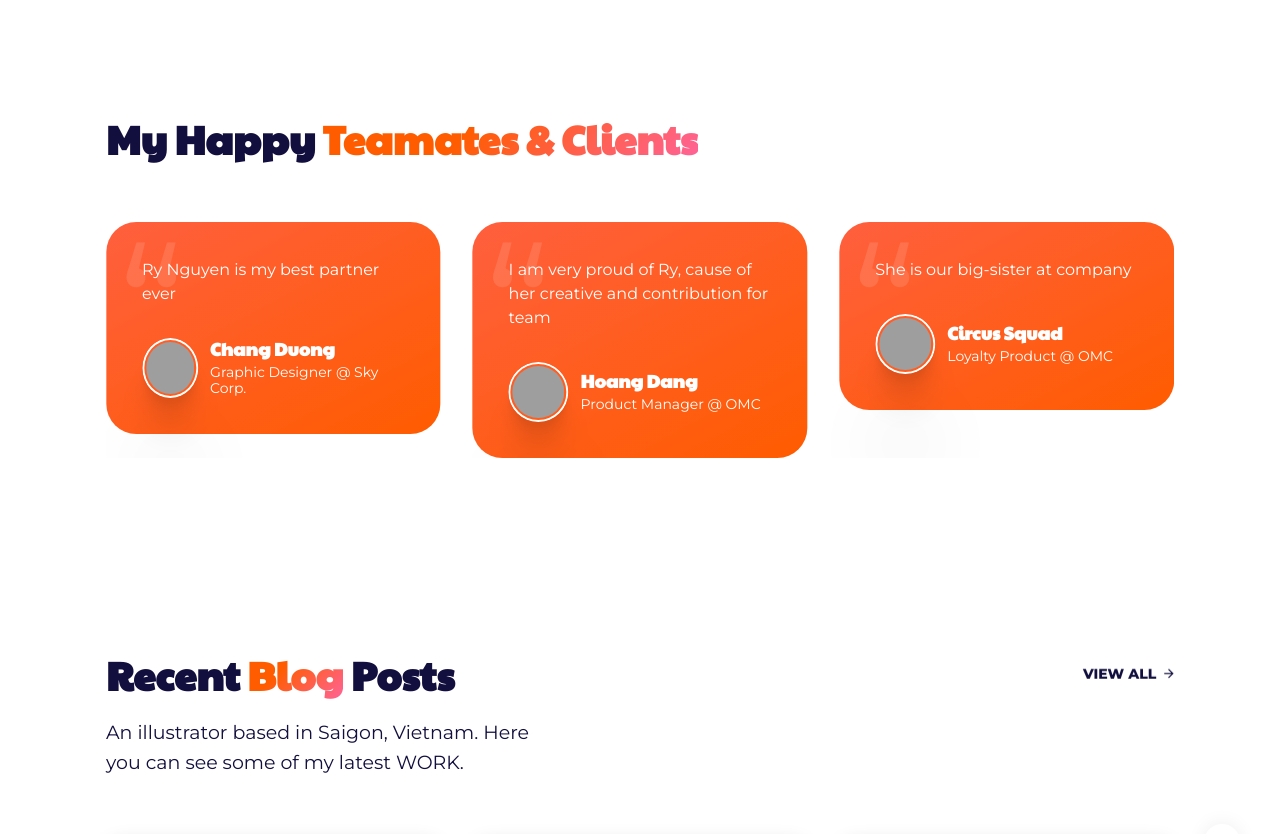
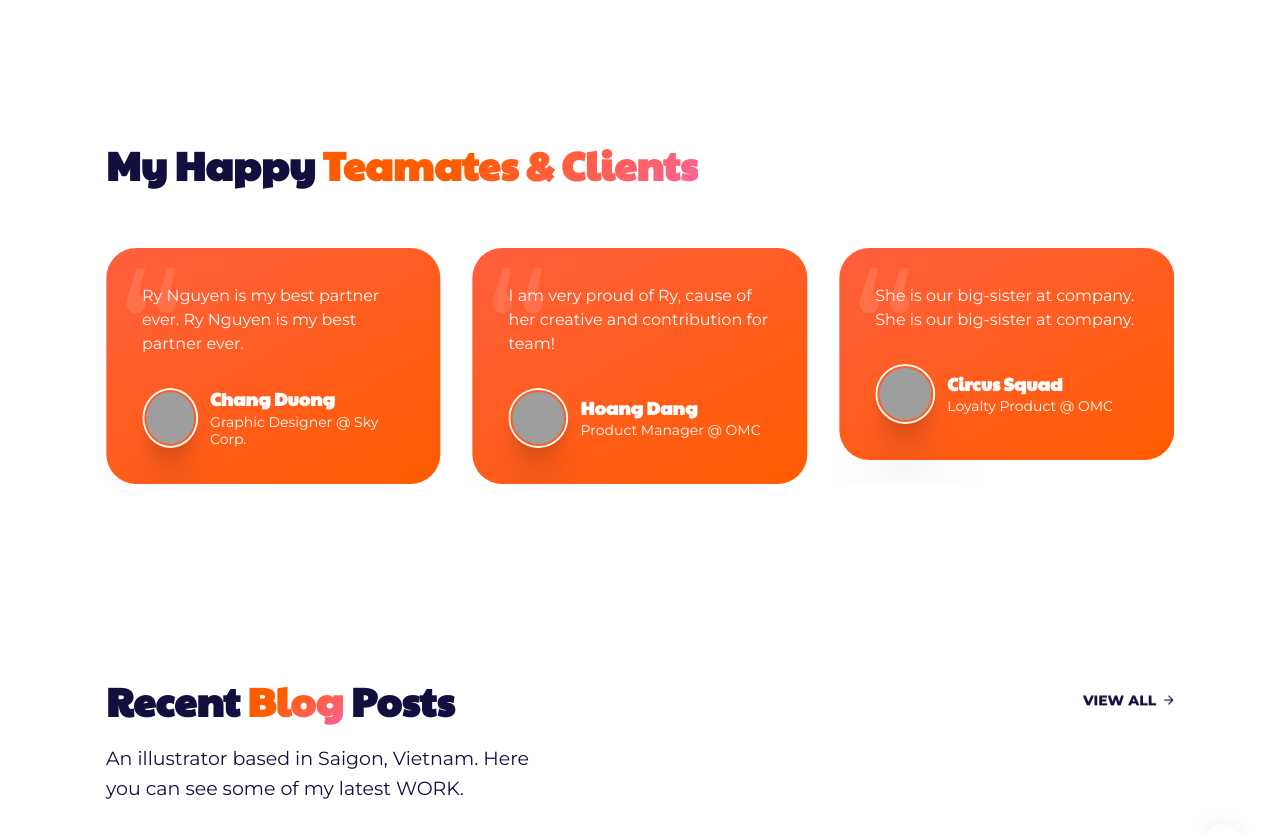
Before and after one commit to lightix98/lightix98.github.io, a Jekyll site: the page built from index.html, in a window 1280 px wide and 900 px high, scrolled down 1950 px, cut to the strip 0-834 px from the top of the window. Built offline with Jekyll 4.4.1, drawn with Linux system fonts in a browser that asks for light colours; some of the changed text lies outside the part shown; grey boxes are pictures that could not be loaded.

Commit message:
Update settings.yml

```diff
--- a/_data/settings.yml
+++ b/_data/settings.yml
@@ -4,7 +4,7 @@
 title: Savana - Rychan Design Concept.
 tab__title: Savana - Rychan Design Concept.
 meta__title: Savana - Rychan Design Concept.
-logo: 'https://scontent.fsgn8-1.fna.fbcdn.net/v/t39.30808-6/293204174_5197299440319808_2660636590811141515_n.jpg?stp=cp0_dst-jpg&_nc_cat=110&ccb=1-7&_nc_sid=0debeb&_nc_ohc=mO23funY07IAX-FnL1g&_nc_ht=scontent.fsgn8-1.fna&oh=00_AT-w9xY3zw1_xMNvaY25yarAxtkQ4rGqBM9Y9kWkgBqxSQ&oe=62CFB6D1'
+logo: # You can add own logo. For example '/images/logo.png'
 description: Savana - Rychan Design Concept.
 
 menu__settings:
@@ -69,17 +69,17 @@ testimonial-items:
   - name: "Chang Duong"
     image: "https://scontent.fsgn8-1.fna.fbcdn.net/v/t1.6435-9/187309752_1972650189542066_7744560535975120270_n.jpg?_nc_cat=103&ccb=1-7&_nc_sid=174925&_nc_ohc=68h2CCQGESkAX8sK4sF&_nc_ht=scontent.fsgn8-1.fna&oh=00_AT-Qwe6qMRbgF_BsEFF3MQozvn_Yf39Y5tSr-r68Pv193Q&oe=62F189B4"
     designation : "Graphic Designer @ Sky Corp."
-    content : "Ry Nguyen is my best partner ever"
+    content : "Ry Nguyen is my best partner ever. Ry Nguyen is my best partner ever."
 
   - name: "Hoang Dang"
     image: "https://scontent.fsgn8-2.fna.fbcdn.net/v/t39.30808-6/289594478_5143219802394439_1351675498149044689_n.jpg?_nc_cat=105&ccb=1-7&_nc_sid=09cbfe&_nc_ohc=zcFiO33JwMIAX9SSEac&_nc_ht=scontent.fsgn8-2.fna&oh=00_AT9HywvgabfP8qI047wzw-3S2iYPIxyj5fiQTLCOlZZMeA&oe=62CFA229"
     designation : "Product Manager @ OMC"
-    content : "I am very proud of Ry, cause of her creative and contribution for team"
+    content : "I am very proud of Ry, cause of her creative and contribution for team!"
 
   - name: "Circus Squad"
     image: "https://scontent.fsgn8-2.fna.fbcdn.net/v/t39.30808-6/279753168_5025814980801589_4396901481463722989_n.jpg?_nc_cat=100&ccb=1-7&_nc_sid=8bfeb9&_nc_ohc=W-bda45Z2skAX_9b1o5&_nc_ht=scontent.fsgn8-2.fna&oh=00_AT8uA4ZRMdhSghj9F8H0lSy0CvI13L0ocL_0NeiAkmVEQg&oe=62D0975F"
     designation : "Loyalty Product @ OMC"
-    content : "She is our big-sister at company"
+    content : "She is our big-sister at company. She is our big-sister at company."
 
   # - name: "Julie Arnold"
   #   image: "/images/client-4.jpg"
@@ -110,8 +110,8 @@ contact__settings:
 #-------------------------------
 # Newsletter Settings
 mailchimp__settings:
-  mailchimp__title: <span class="text-span">Join</span> my mailing list # Add your title
-  mailchimp__text: " 'Get inspiration, updates and', 'cool stuff about web development!' " # Add descriptions to the form by wrapping the text in single quotes. If you want to use more than one sentence, be sure to separate them with a comma.
+  mailchimp__title: <span class="text-span">Keep</span> in touch # Add your title
+  mailchimp__text: " 'Think different. Design with emotions.' " # Add descriptions to the form by wrapping the text in single quotes. If you want to use more than one sentence, be sure to separate them with a comma.
   mailchimp__identifier: # Add your MailChimp form identifier. For example - blogenjoyfreedom.us16.list-manage.com/subscribe/post?u=cd56155d76ddeeb4c0bc4d080&amp;id=7a526cd13e
   mailchimp__button__text: Subscribe # Add your button text
 
@@ -135,7 +135,7 @@ social:
 - {icon: "ion-logo-twitter", link: "https://twitter.com/atommorgan"}
 - {icon: "ion-logo-youtube", link: "https://www.youtube.com/c/rychanhome"}
 - {icon: "ion-logo-dribbble", link: "https://dribbble.com/RyNguyen"}
-- {icon: "ion-logo-images", link: "https://www.behance.net/rynguyen"}
+- {icon: "ion-images", link: "https://www.behance.net/rynguyen"}
 # - {icon: "ion-logo-pinterest", link: "https://pinterest.com"}
 # - {icon: "ion-logo-codepen", link: "https://codepen.io"}
 # - {icon: "ion-logo-vimeo", link: "https://vimeo.com"}
```
